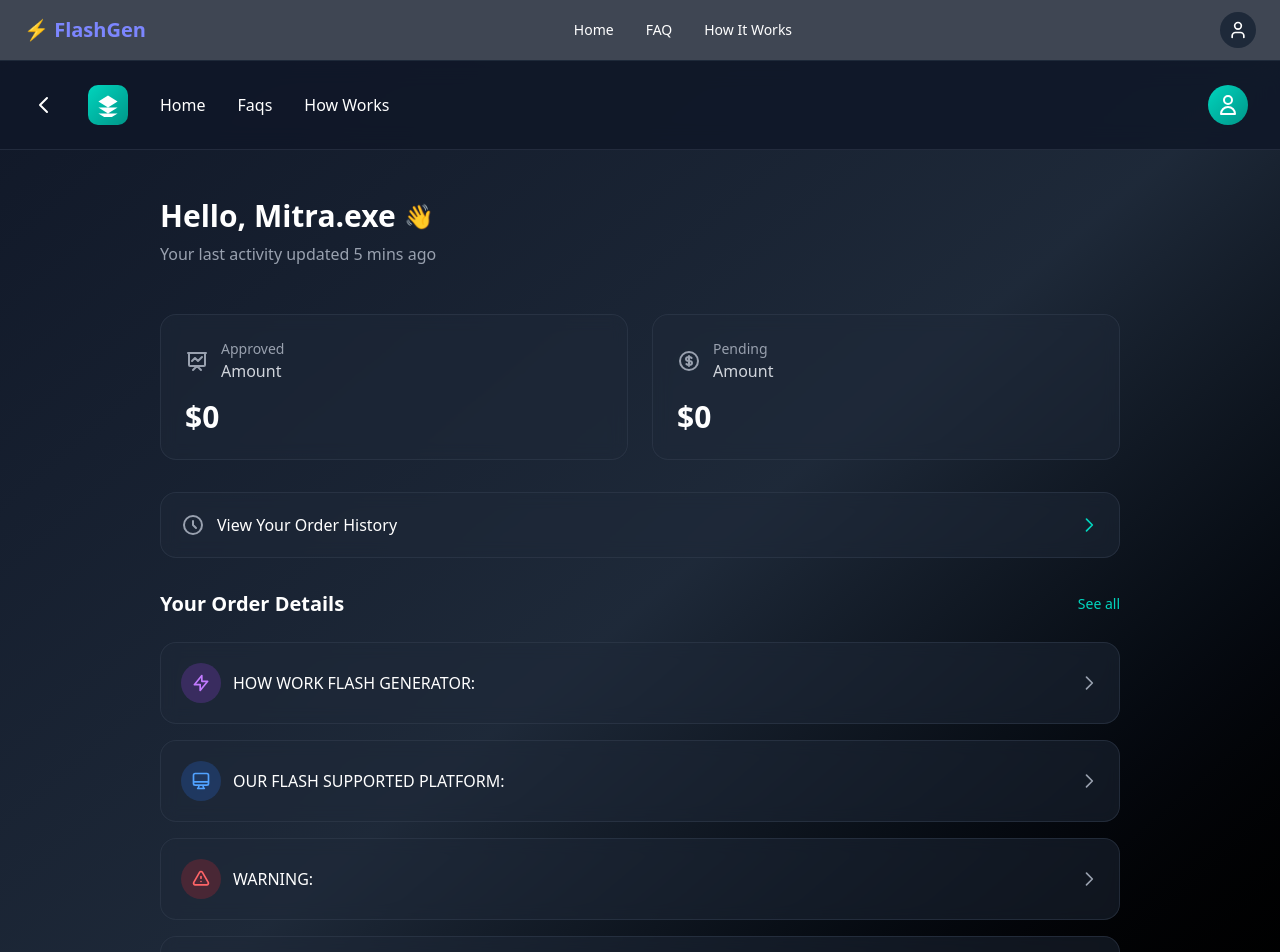
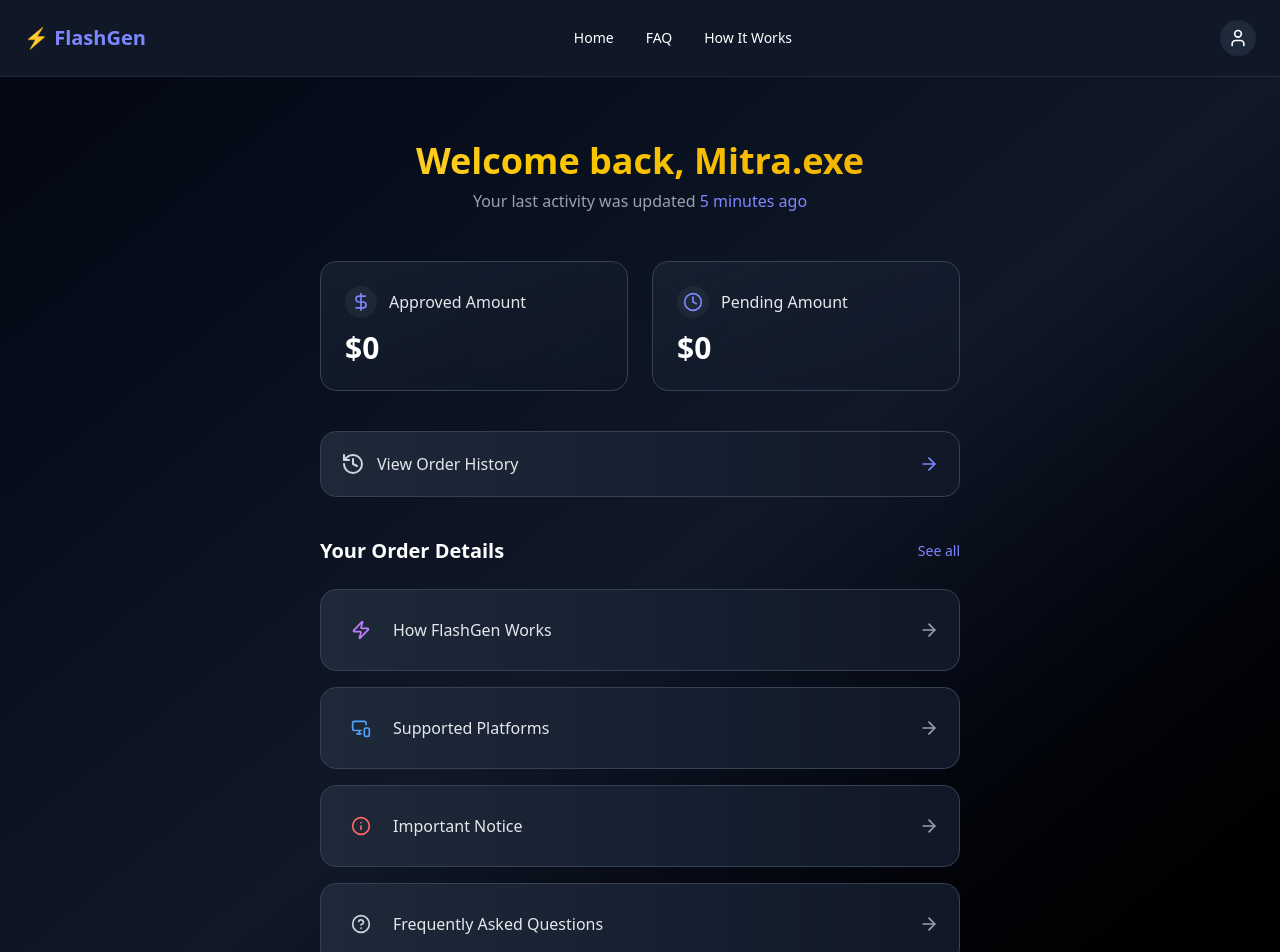
Before and after one commit to bishal312/FlashGenerator, a Next.js app: page / in a window 1280 px wide. Shown: the top 952 px of the page. Built offline with nearby package versions, Linux system fonts and the light colour scheme.

Commit message:
home page hero

```diff
--- a/app/globals.css
+++ b/app/globals.css
@@ -120,3 +120,8 @@
     @apply bg-background text-foreground;
   }
 }
+
+html,
+body {
+  overflow-x: hidden;
+}
--- a/modules/Hero/Hero.tsx
+++ b/modules/Hero/Hero.tsx
@@ -1,166 +1,118 @@
-import React from 'react';
-import Link from 'next/link';
+"use client";
+import React from "react";
+import Link from "next/link";
+import {
+  Clock,
+  DollarSign,
+  Info,
+  MonitorSmartphone,
+  Zap,
+  HelpCircle,
+  ArrowRight,
+  History,
+} from "lucide-react";
 
 const Hero = () => {
   return (
-    <div className="min-h-screen bg-gradient-to-br from-gray-900 via-gray-800 to-black">
-      {/* Navbar */}
-      <nav className="flex justify-between items-center px-8 py-6 bg-gray-900/90 backdrop-blur-md border-b border-gray-700/50">
-        <div className="flex items-center gap-8">
-          <button className="text-white hover:-translate-x-1 transition-transform">
-            <svg className="w-6 h-6" fill="none" stroke="currentColor" viewBox="0 0 24 24">
-              <path strokeLinecap="round" strokeLinejoin="round" strokeWidth={2} d="M15 19l-7-7 7-7" />
-            </svg>
-          </button>
-
-          <div className="w-10 h-10 bg-gradient-to-br from-teal-400 to-teal-600 rounded-lg flex items-center justify-center">
-            <svg className="w-6 h-6 text-white" fill="currentColor" viewBox="0 0 20 20">
-              <path d="M10 2L2 7l8 5 8-5-8-5zM2 17l8 5 8-5M2 12l8 5 8-5" />
-            </svg>
-          </div>
-
-          <ul className="flex gap-8">
-            <li><Link href="/" className="text-white hover:text-teal-400 transition-colors font-medium">Home</Link></li>
-            <li><Link href="/faqs" className="text-white hover:text-teal-400 transition-colors font-medium">Faqs</Link></li>
-            <li><Link href="/how-works" className="text-white hover:text-teal-400 transition-colors font-medium">How Works</Link></li>
-          </ul>
+    <div className="min-h-screen text-sm sm:text-base w-full bg-gradient-to-br from-gray-950 via-gray-900 to-black text-gray-100 px-6 sm:px-8 md:px-10 lg:px-20 py-10 md:py-16 overflow-x-hidden">
+      <div className="mx-2 md:mx-30 lg:mx-60">
+        {/* Greeting */}
+        <div className="mb-12 text-center">
+          <h1 className="text-3xl sm:text-4xl font-extrabold bg-gradient-to-r from-amber-300 to-yellow-500 bg-clip-text text-transparent mb-2">
+            Welcome back, Mitra.exe
+          </h1>
+          <p className="text-gray-400 text-sm sm:text-base">
+            Your last activity was updated <span className="text-indigo-400">5 minutes ago</span>
+          </p>
         </div>
 
-        <div className="w-10 h-10 bg-gradient-to-br from-teal-400 to-teal-600 rounded-full flex items-center justify-center cursor-pointer hover:scale-110 transition-transform">
-          <svg className="w-6 h-6 text-white" fill="none" stroke="currentColor" viewBox="0 0 24 24">
-            <path strokeLinecap="round" strokeLinejoin="round" strokeWidth={2} d="M16 7a4 4 0 11-8 0 4 4 0 018 0zM12 14a7 7 0 00-7 7h14a7 7 0 00-7-7z" />
-          </svg>
-        </div>
-      </nav>
-
-      {/* Hero Content */}
-      <div className="max-w-5xl mx-auto px-8 py-12">
-        {/* Greeting */}
-        <div className="mb-12">
-          <h1 className="text-3xl font-bold text-white mb-2 flex items-center gap-2">
-            Hello, Mitra.exe
-            <span className="text-2xl">👋</span>
-          </h1>
-          <p className="text-gray-400">Your last activity updated 5 mins ago</p>
+        {/* Stats */}
+        <div className="grid grid-cols-1 md:grid-cols-2 gap-6 mb-10">
+          {[
+            { title: "Approved Amount", value: "$0", icon: <DollarSign className="w-5 h-5" /> },
+            { title: "Pending Amount", value: "$0", icon: <Clock className="w-5 h-5" /> },
+          ].map((item, idx) => (
+            <div
+              key={idx}
+              className="bg-gradient-to-br from-gray-800/60 to-gray-900/50 backdrop-blur-md rounded-2xl p-6 border border-gray-700 hover:border-gray-500 transition-all"
+            >
+              <div className="flex items-center gap-3 mb-3">
+                <div className="w-8 h-8 rounded-full bg-gray-700/30 flex items-center justify-center text-indigo-400">
+                  {item.icon}
+                </div>
+                <p className="text-gray-200 font-medium">{item.title}</p>
+              </div>
+              <p className="text-3xl font-bold text-white">{item.value}</p>
+            </div>
+          ))}
         </div>
 
-        {/* Stats Cards */}
-        <div className="grid grid-cols-1 md:grid-cols-2 gap-6 mb-8">
-          <div className="bg-gray-800/50 backdrop-blur-sm rounded-2xl p-6 border border-gray-700/50 hover:border-gray-600 transition-colors">
-            <div className="flex items-center gap-3 mb-4">
-              <svg className="w-6 h-6 text-gray-400" fill="none" stroke="currentColor" viewBox="0 0 24 24">
-                <path strokeLinecap="round" strokeLinejoin="round" strokeWidth={2} d="M7 12l3-3 3 3 4-4M8 21l4-4 4 4M3 4h18M4 4h16v12a1 1 0 01-1 1H5a1 1 0 01-1-1V4z" />
-              </svg>
-              <div>
-                <p className="text-gray-400 text-sm">Approved</p>
-                <p className="text-gray-300 font-medium">Amount</p>
-              </div>
-            </div>
-            <p className="text-3xl font-bold text-white">$0</p>
+        {/* Order History */}
+        <button className="w-full bg-gradient-to-r from-gray-800 to-gray-900 rounded-2xl p-5 border border-gray-700 hover:border-indigo-500/60 transition-all flex items-center justify-between group mb-10">
+          <div className="flex items-center gap-3">
+            <History className="w-6 h-6 text-gray-300" />
+            <span className="font-medium text-gray-200">View Order History</span>
           </div>
-
-          <div className="bg-gray-800/50 backdrop-blur-sm rounded-2xl p-6 border border-gray-700/50 hover:border-gray-600 transition-colors">
-            <div className="flex items-center gap-3 mb-4">
-              <svg className="w-6 h-6 text-gray-400" fill="none" stroke="currentColor" viewBox="0 0 24 24">
-                <path strokeLinecap="round" strokeLinejoin="round" strokeWidth={2} d="M12 8c-1.657 0-3 .895-3 2s1.343 2 3 2 3 .895 3 2-1.343 2-3 2m0-8c1.11 0 2.08.402 2.599 1M12 8V7m0 1v8m0 0v1m0-1c-1.11 0-2.08-.402-2.599-1M21 12a9 9 0 11-18 0 9 9 0 0118 0z" />
-              </svg>
-              <div>
-                <p className="text-gray-400 text-sm">Pending</p>
-                <p className="text-gray-300 font-medium">Amount</p>
-              </div>
-            </div>
-            <p className="text-3xl font-bold text-white">$0</p>
-          </div>
-        </div>
-
-        {/* View Order History */}
-        <button className="w-full bg-gray-800/50 backdrop-blur-sm rounded-2xl p-5 border border-gray-700/50 hover:border-gray-600 transition-all mb-8 flex items-center justify-between group">
-          <div className="flex items-center gap-3">
-            <svg className="w-6 h-6 text-gray-400" fill="none" stroke="currentColor" viewBox="0 0 24 24">
-              <path strokeLinecap="round" strokeLinejoin="round" strokeWidth={2} d="M12 8v4l3 3m6-3a9 9 0 11-18 0 9 9 0 0118 0z" />
-            </svg>
-            <span className="text-white font-medium">View Your Order History</span>
-          </div>
-          <svg className="w-5 h-5 text-teal-400 group-hover:translate-x-1 transition-transform" fill="none" stroke="currentColor" viewBox="0 0 24 24">
-            <path strokeLinecap="round" strokeLinejoin="round" strokeWidth={2} d="M9 5l7 7-7 7" />
-          </svg>
+          <ArrowRight className="w-5 h-5 text-indigo-400 group-hover:translate-x-1 transition-transform" />
         </button>
 
-        {/* Order Details Section */}
-        <div className="mb-8">
+        {/* Order Details */}
+        <div className="mb-10">
           <div className="flex justify-between items-center mb-6">
-            <h2 className="text-xl font-bold text-white">Your Order Details</h2>
-            <Link href="/see-all" className="text-teal-400 hover:text-teal-300 transition-colors text-sm font-medium">
+            <h2 className="text-xl font-semibold text-white">Your Order Details</h2>
+            <Link
+              href="/see-all"
+              className="text-indigo-400 hover:text-indigo-300 transition-colors text-sm font-medium"
+            >
               See all
             </Link>
           </div>
 
           <div className="space-y-4">
-            {/* Expandable Cards */}
-            <button className="w-full bg-gray-800/50 backdrop-blur-sm rounded-2xl p-5 border border-gray-700/50 hover:border-gray-600 transition-all flex items-center justify-between group">
-              <div className="flex items-center gap-3">
-                <div className="w-10 h-10 bg-purple-500/20 rounded-full flex items-center justify-center">
-                  <svg className="w-5 h-5 text-purple-400" fill="none" stroke="currentColor" viewBox="0 0 24 24">
-                    <path strokeLinecap="round" strokeLinejoin="round" strokeWidth={2} d="M13 10V3L4 14h7v7l9-11h-7z" />
-                  </svg>
+            {[
+              {
+                color: "purple",
+                label: "How FlashGen Works",
+                icon: <Zap className="w-5 h-5 text-purple-400" />,
+              },
+              {
+                color: "blue",
+                label: "Supported Platforms",
+                icon: <MonitorSmartphone className="w-5 h-5 text-blue-400" />,
+              },
+              {
+                color: "red",
+                label: "Important Notice",
+                icon: <Info className="w-5 h-5 text-red-400" />,
+              },
+              {
+                color: "gray",
+                label: "Frequently Asked Questions",
+                icon: <HelpCircle className="w-5 h-5 text-gray-300" />,
+              },
+            ].map((item, idx) => (
+              <button
+                key={idx}
+                className={`w-full bg-gradient-to-r from-gray-800 to-gray-900 rounded-2xl p-5 border border-gray-700 hover:border-${item.color}-500/50 transition-all flex items-center justify-between group`}
+              >
+                <div className="flex items-center gap-3">
+                  <div
+                    className={`w-10 h-10 bg-${item.color}-500/20 rounded-full flex items-center justify-center`}
+                  >
+                    {item.icon}
+                  </div>
+                  <span className="font-medium text-gray-200">{item.label}</span>
                 </div>
-                <span className="text-white font-medium">HOW WORK FLASH GENERATOR:</span>
-              </div>
-              <svg className="w-5 h-5 text-gray-400 group-hover:text-teal-400 transition-colors" fill="none" stroke="currentColor" viewBox="0 0 24 24">
-                <path strokeLinecap="round" strokeLinejoin="round" strokeWidth={2} d="M9 5l7 7-7 7" />
-              </svg>
-            </button>
-
-            <button className="w-full bg-gray-800/50 backdrop-blur-sm rounded-2xl p-5 border border-gray-700/50 hover:border-gray-600 transition-all flex items-center justify-between group">
-              <div className="flex items-center gap-3">
-                <div className="w-10 h-10 bg-blue-500/20 rounded-full flex items-center justify-center">
-                  <svg className="w-5 h-5 text-blue-400" fill="none" stroke="currentColor" viewBox="0 0 24 24">
-                    <path strokeLinecap="round" strokeLinejoin="round" strokeWidth={2} d="M9.75 17L9 20l-1 1h8l-1-1-.75-3M3 13h18M5 17h14a2 2 0 002-2V5a2 2 0 00-2-2H5a2 2 0 00-2 2v10a2 2 0 002 2z" />
-                  </svg>
-                </div>
-                <span className="text-white font-medium">OUR FLASH SUPPORTED PLATFORM:</span>
-              </div>
-              <svg className="w-5 h-5 text-gray-400 group-hover:text-teal-400 transition-colors" fill="none" stroke="currentColor" viewBox="0 0 24 24">
-                <path strokeLinecap="round" strokeLinejoin="round" strokeWidth={2} d="M9 5l7 7-7 7" />
-              </svg>
-            </button>
-
-            <button className="w-full bg-gray-800/50 backdrop-blur-sm rounded-2xl p-5 border border-gray-700/50 hover:border-gray-600 transition-all flex items-center justify-between group">
-              <div className="flex items-center gap-3">
-                <div className="w-10 h-10 bg-red-500/20 rounded-full flex items-center justify-center">
-                  <svg className="w-5 h-5 text-red-400" fill="none" stroke="currentColor" viewBox="0 0 24 24">
-                    <path strokeLinecap="round" strokeLinejoin="round" strokeWidth={2} d="M12 9v2m0 4h.01m-6.938 4h13.856c1.54 0 2.502-1.667 1.732-3L13.732 4c-.77-1.333-2.694-1.333-3.464 0L3.34 16c-.77 1.333.192 3 1.732 3z" />
-                  </svg>
-                </div>
-                <span className="text-white font-medium">WARNING:</span>
-              </div>
-              <svg className="w-5 h-5 text-gray-400 group-hover:text-teal-400 transition-colors" fill="none" stroke="currentColor" viewBox="0 0 24 24">
-                <path strokeLinecap="round" strokeLinejoin="round" strokeWidth={2} d="M9 5l7 7-7 7" />
-              </svg>
-            </button>
-
-            <button className="w-full bg-gray-800/50 backdrop-blur-sm rounded-2xl p-5 border border-gray-700/50 hover:border-gray-600 transition-all flex items-center justify-between group">
-              <div className="flex items-center gap-3">
-                <div className="w-10 h-10 bg-gray-500/20 rounded-full flex items-center justify-center">
-                  <svg className="w-5 h-5 text-gray-400" fill="none" stroke="currentColor" viewBox="0 0 24 24">
-                    <path strokeLinecap="round" strokeLinejoin="round" strokeWidth={2} d="M8.228 9c.549-1.165 2.03-2 3.772-2 2.21 0 4 1.343 4 3 0 1.4-1.278 2.575-3.006 2.907-.542.104-.994.54-.994 1.093m0 3h.01M21 12a9 9 0 11-18 0 9 9 0 0118 0z" />
-                  </svg>
-                </div>
-                <span className="text-white font-medium">COMMON FAQS:</span>
-              </div>
-              <svg className="w-5 h-5 text-gray-400 group-hover:text-teal-400 transition-colors" fill="none" stroke="currentColor" viewBox="0 0 24 24">
-                <path strokeLinecap="round" strokeLinejoin="round" strokeWidth={2} d="M9 5l7 7-7 7" />
-              </svg>
-            </button>
+                <ArrowRight className="w-5 h-5 text-gray-400 group-hover:text-indigo-400 transition-colors" />
+              </button>
+            ))}
           </div>
         </div>
 
-        {/* Start New Order Button */}
-        <button className="w-full bg-gradient-to-r from-teal-500 to-teal-600 hover:from-teal-600 hover:to-teal-700 text-white font-semibold py-4 px-6 rounded-2xl transition-all shadow-lg shadow-teal-500/30 hover:shadow-teal-500/50 flex items-center justify-center gap-2 group">
-          <span>Start new Order</span>
-          <svg className="w-5 h-5 group-hover:translate-x-1 transition-transform" fill="none" stroke="currentColor" viewBox="0 0 24 24">
-            <path strokeLinecap="round" strokeLinejoin="round" strokeWidth={2} d="M13 7l5 5m0 0l-5 5m5-5H6" />
-          </svg>
+        {/* Start New Order */}
+        <button className="w-full bg-gradient-to-br from-indigo-500 to-blue-500 hover:from-indigo-600 hover:to-blue-700 py-4 px-6 rounded-2xl text-white font-semibold shadow-lg shadow-blue-500/30 hover:shadow-blue-500/50 flex items-center justify-center gap-2 transition-all group">
+          <span>Start a New Order</span>
+          <ArrowRight className="w-5 h-5 group-hover:translate-x-1 transition-transform" />
         </button>
       </div>
     </div>
--- a/modules/Navbar/Navbar.tsx
+++ b/modules/Navbar/Navbar.tsx
@@ -18,7 +18,7 @@
   }, []);
 
   return (
-    <nav className="bg-gray-900/80 backdrop-blur-md border-b border-gray-800 text-white">
+    <nav className="bg-gray-900 backdrop-blur-md py-2 border-b border-gray-800 text-white">
       <div className="max-w-7xl mx-auto flex items-center justify-between px-6 py-3">
         {/* Left: Logo */}
         <Link href="/" className="text-xl font-bold text-indigo-400 hover:text-indigo-300">
```
